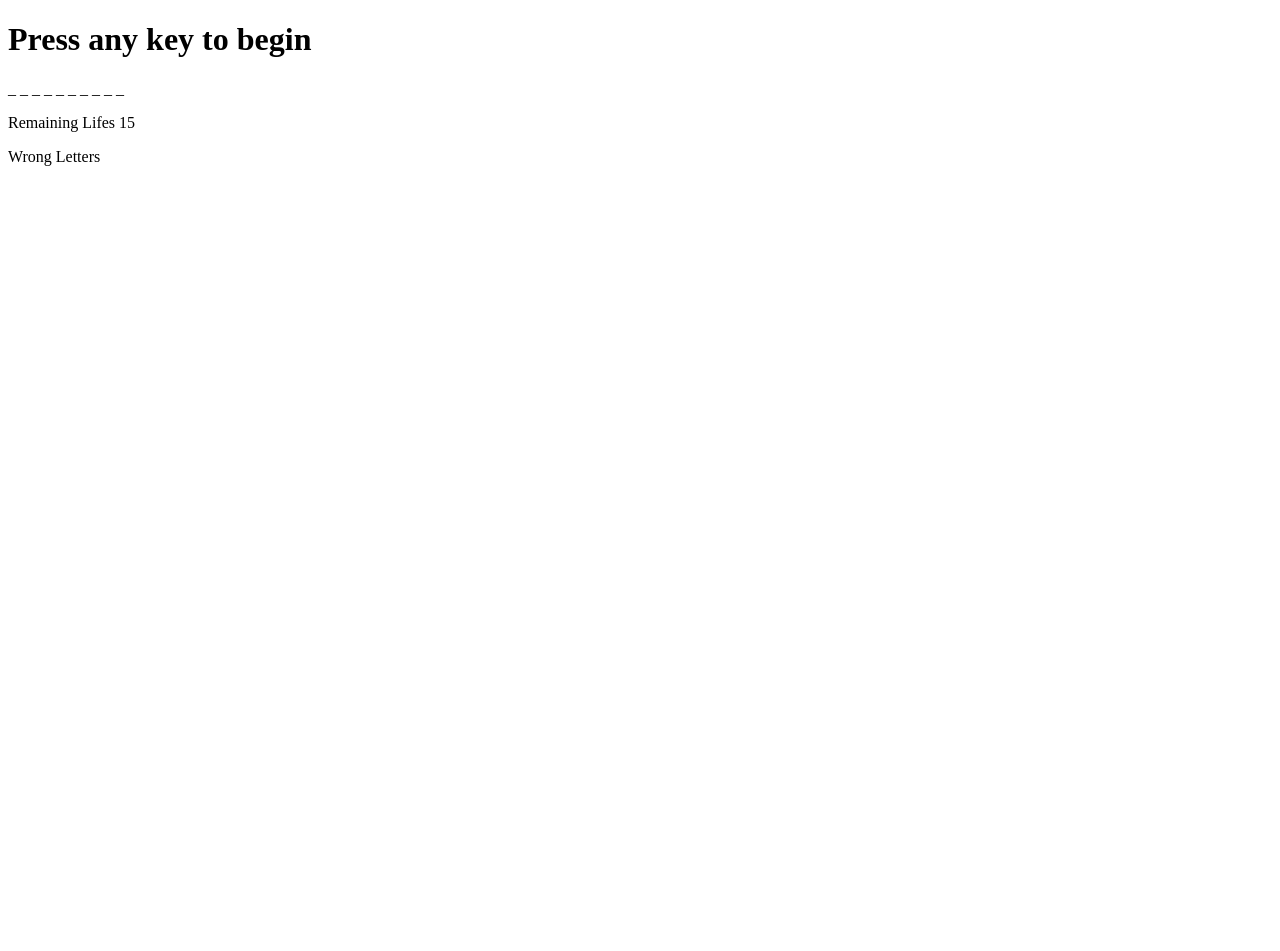
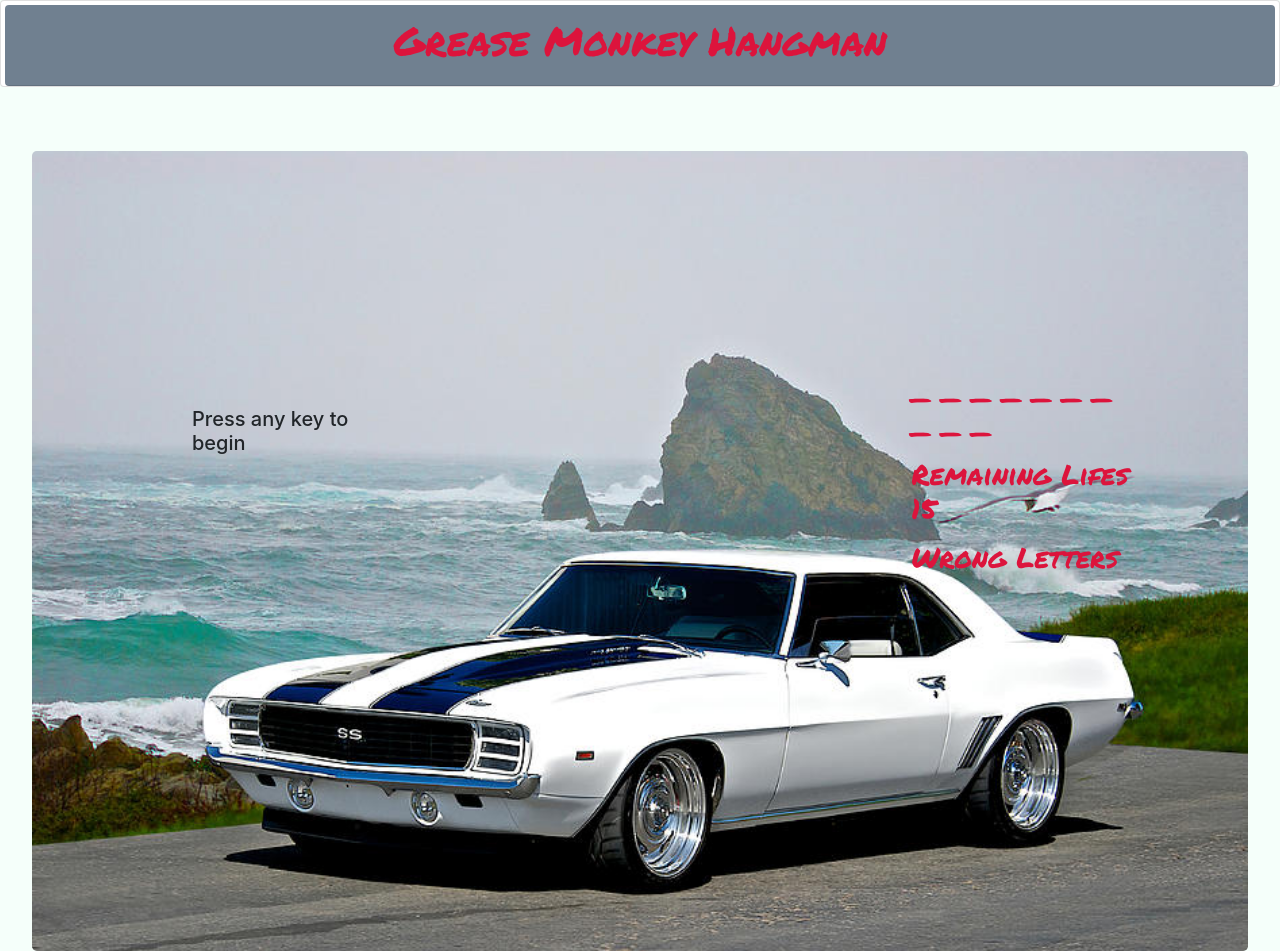
Before and after one commit to wrsmall/wordguess-game, a plain HTML site: page index.html in a window 1280 px wide. Before the commit the page ends 800 px from the top, so only its background shows below. Drawn offline with nearby package versions, Linux system fonts and the light colour scheme.

Commit message:
added css styling

```diff
--- /dev/null
+++ b/assets/style.css
@@ -0,0 +1,28 @@
+
+.titlefont{
+    font-family: 'Permanent Marker', cursive;
+   color: crimson;
+
+}
+.bg-mycolor{
+    background-color: mintcream;
+}
+.lightgrey{
+    background-color: slategrey;
+}
+.bgimage{
+    background-image: url(../assets/images/1969camero.jpg );
+    background-size: cover;
+
+
+
+}
+.margin{
+    padding: 5%;
+    padding-bottom: 15%;
+}
+.sizing{
+    width:95%;
+    margin: auto;
+    margin-top:5%;
+}
--- a/index.html
+++ b/index.html
@@ -4,19 +4,46 @@
 <head>
 
     <title> Grease Monkey Hangman </title>
-
+    <link rel="stylesheet" href="https://stackpath.bootstrapcdn.com/bootstrap/4.3.1/css/bootstrap.min.css"
+        integrity="sha384-ggOyR0iXCbMQv3Xipma34MD+dH/1fQ784/j6cY/iJTQUOhcWr7x9JvoRxT2MZw1T" crossorigin="anonymous">
+    <link href="https://fonts.googleapis.com/css?family=Permanent+Marker&display=swap" rel="stylesheet">
+    <link rel="stylesheet" type="text/css" href="assets/style.css">
 </head>
 
-<body>
+<body class="bg-mycolor">
+    <div class="card">
+        <div class="card-header lightgrey rounded mt-1 ml-1 mr-1">
+            <p class="titlefont h1 text-center">Grease Monkey Hangman</p>
+        </div>
+    </div>
 
-    <p id="start">
-        <h1>Press any key to begin</h1>
-    </p>
-    <p id='word-length'></p>
-    <p id="total-lifes"></p>
-    <p id="wrong-choices"></p>
+    <div class="jumbotron margin sizing bgimage">
+        <div class="row p-5">
 
-    <script src="assets/javascript.js"></script>
+        </div>
+        <div class="row p-5">
+            <div class="col-lg-4 col-md-4 col-sm-4">
+                <p class="center h5 p-5" id="start">
+                    Press any key to begin
+                </p>
+            </div>
+            <div class="col-lg-5 col-md-5 col-sm-5">
+            </div>
+
+            <div class="col-lg-3 col-md-3 col-sm-3 p-3 h3 titlefont">
+                <p id='word-length'></p>
+                <p id="total-lifes"></p>
+                <p id="wrong-choices"></p>
+            </div>
+            <div class="row p-5">
+            </div>
+            <div class="row p-5">
+            </div>
+            <div class="row p-5">
+            </div>
+
+        </div>
+        <script src="assets/javascript.js"></script>
 
 
 
```
Also changed, not shown: assets/images/1969camero.jpg (added).
